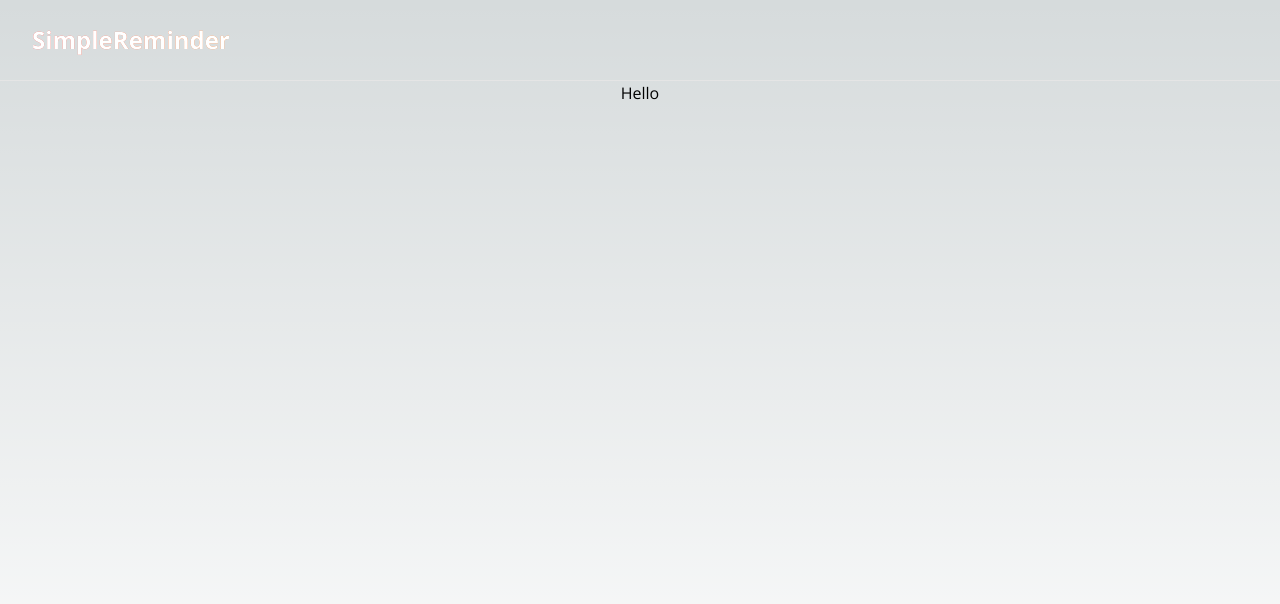
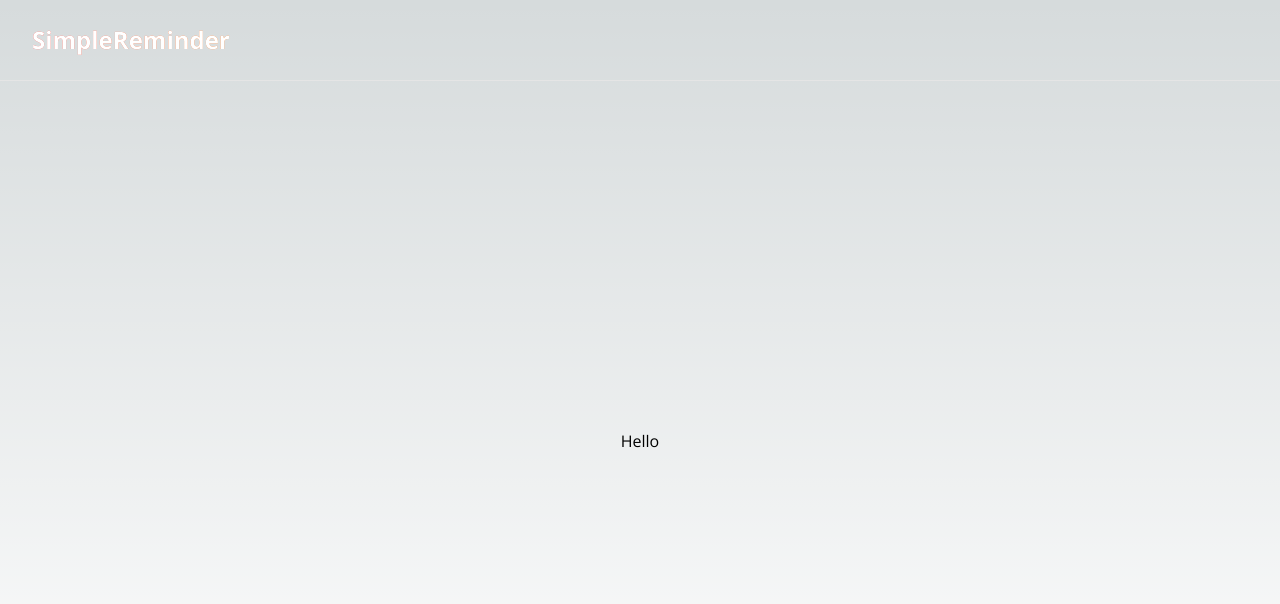
Before and after one commit to KennedyMungai/simple-reminder-app, a Next.js app: page / in a window 1280 px wide. Shown: the top 604 px of the page. Built offline with nearby package versions, Linux system fonts and the light colour scheme.

Commit message:
Added a main tag for the children

```diff
--- a/src/app/layout.tsx
+++ b/src/app/layout.tsx
@@ -31,7 +31,9 @@
             <div className="flex min-h-screen w-full flex-col items-center dark:bg-black">
               <NavBar />
               <Separator />
-              {children}
+              <main className="flex flex-grow w-full justify-center items-center dark:bg-neutral-950">
+                {children}
+              </main>
             </div>
           </ThemeProvider>
         </body>
```
